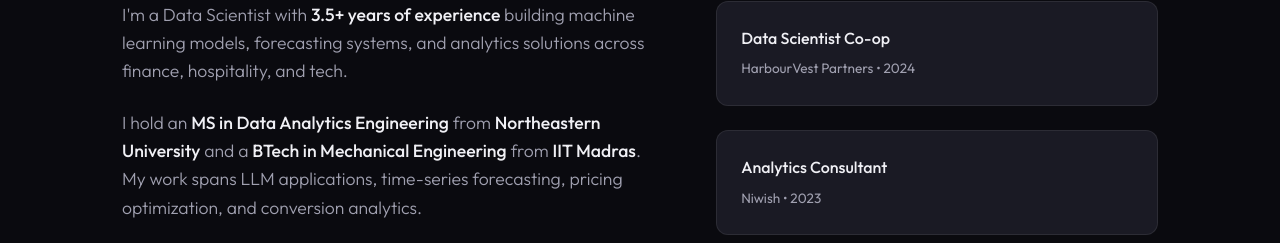
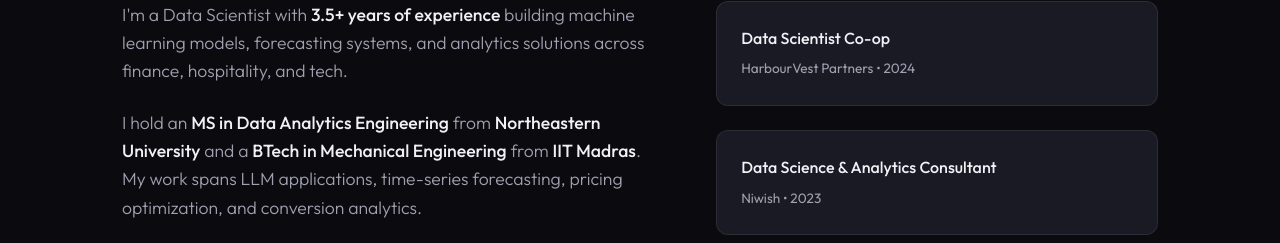
Before and after one commit to sanidhya-karnik/sanidhya-karnik.github.io, a plain HTML site: page index.html in a window 1280 px wide. Shown: the part 1041-1284 px from the top of the page. Drawn offline with Linux system fonts and the light colour scheme.

Commit message:
Update index.html

```diff
--- a/index.html
+++ b/index.html
@@ -655,7 +655,7 @@
                     </ul>
                 </div>
                 <div class="experience-item">
-                    <h4>Analytics Consultant</h4>
+                    <h4>Data Science & Analytics Consultant</h4>
                     <span>Niwish • 2023</span>
                     <ul class="responsibilities">
                         <li>Increased lead conversion rates from 3% to 19%</li>
```
